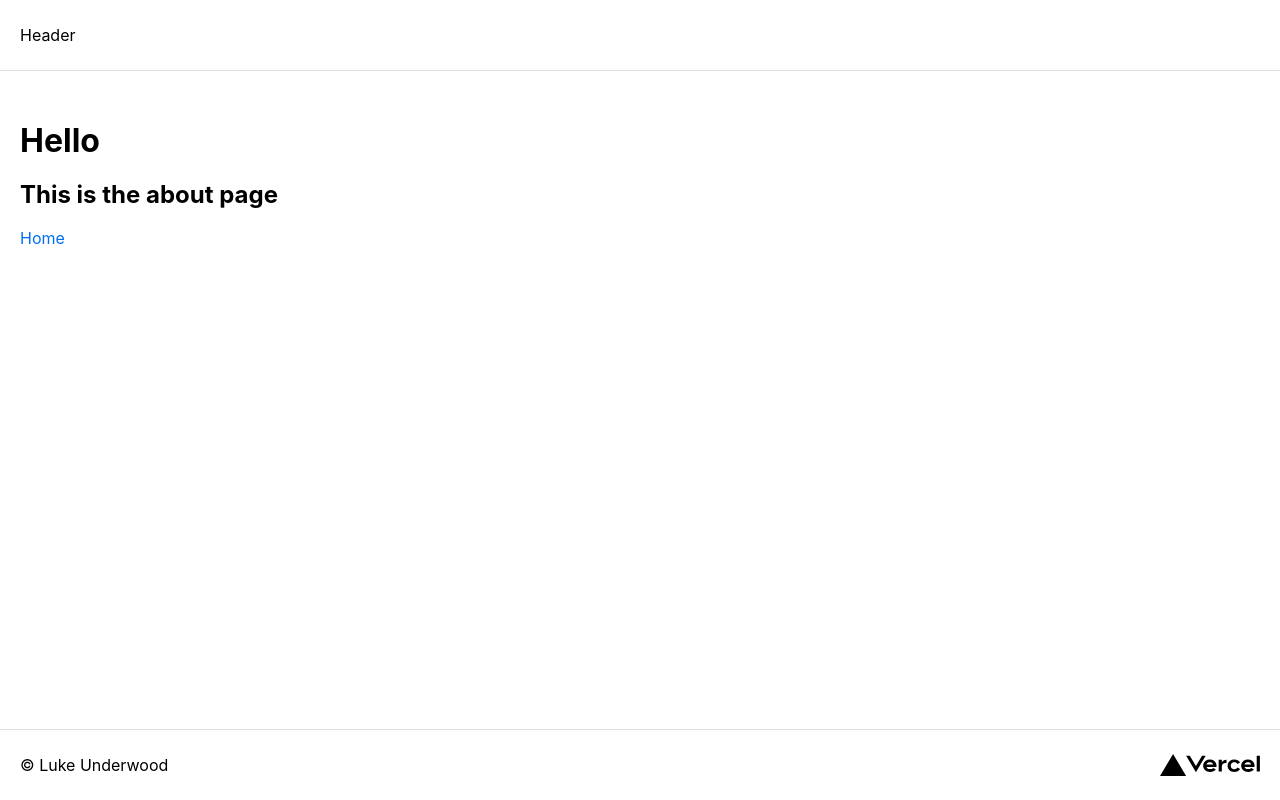
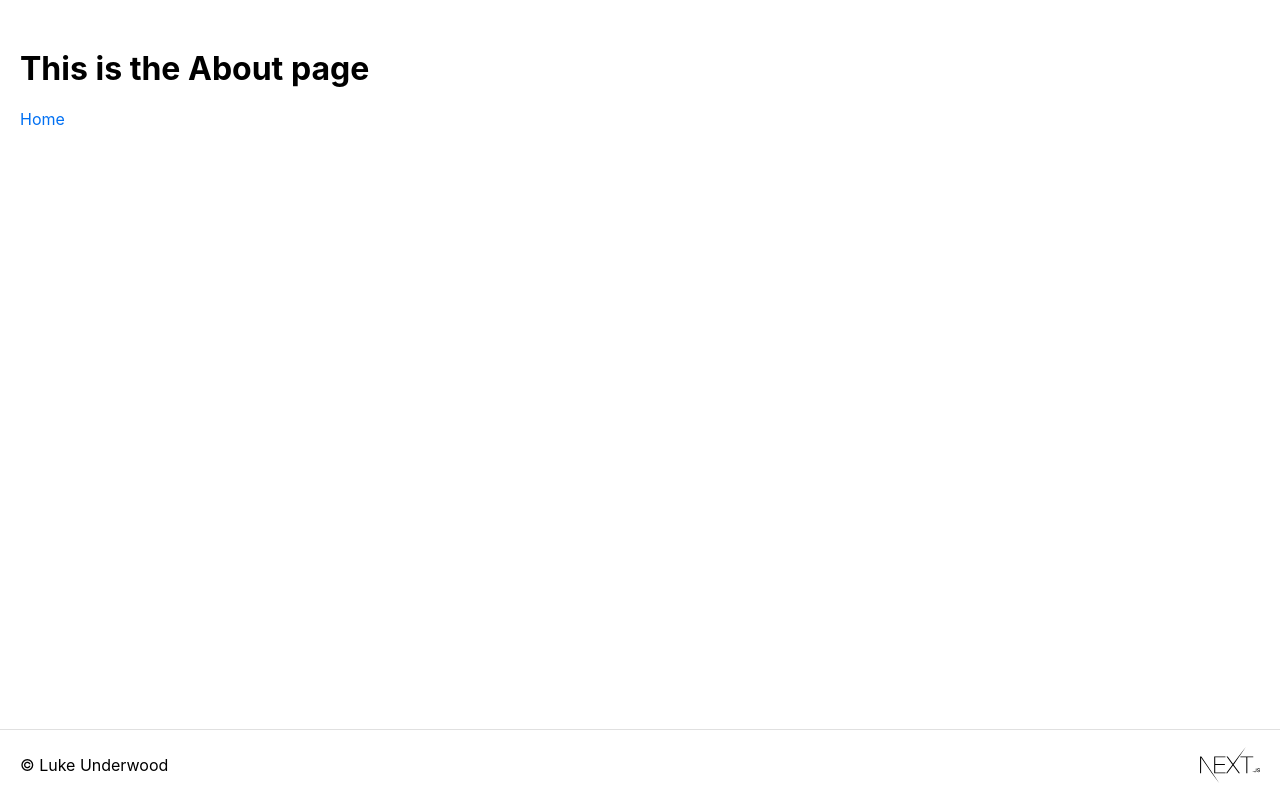
Before and after one commit to SnarkieDesign/next-app, a Next.js app: page /about in a window 1280 px wide. Built offline with nearby package versions, Linux system fonts and the light colour scheme.

Commit message:
Dayjs install, strip back templates

```diff
--- a/components/footer/footer.module.scss
+++ b/components/footer/footer.module.scss
@@ -10,5 +10,5 @@
 }
 
 .logo {
-  width: 100px;
+  width: 60px;
 }
--- a/components/footer/index.tsx
+++ b/components/footer/index.tsx
@@ -1,7 +1,7 @@
 import Block from "../block";
 import styles from "./footer.module.scss";
 import Image from "next/image";
-import vercel from "../../public/vercel.svg";
+import next from "../../public/next.svg";
 
 const Footer: React.VFC = () => {
   return (
@@ -9,7 +9,7 @@ const Footer: React.VFC = () => {
       <div className={styles.layout}>
         <p>&copy; Luke Underwood</p>
         <div className={styles.logo}>
-          <Image src={vercel} alt="Vercel logo" layout="responsive" />
+          <Image src={next} alt="Next logo" layout="responsive" />
         </div>
       </div>
     </Block>
--- a/components/page/index.tsx
+++ b/components/page/index.tsx
@@ -1,5 +1,4 @@
 import Head from "next/head";
-import Header from "../header/index";
 import Footer from "../footer/index";
 
 export interface PageProps {
@@ -13,8 +12,6 @@ const Page: React.FC<PageProps> = ({ children, title }) => {
         <title>{title && `${title} | `}Luke&apos;s Next App</title>
       </Head>
 
-      <Header />
-
       {children}
 
       <Footer />
--- a/package.json
+++ b/package.json
@@ -10,6 +10,7 @@
   },
   "dependencies": {
     "clsx": "^1.1.1",
+    "dayjs": "^1.10.7",
     "next": "11.1.2",
     "react": "17.0.2",
     "react-dom": "17.0.2",
--- a/pages/about.tsx
+++ b/pages/about.tsx
@@ -1,13 +1,17 @@
+import type { GetStaticProps } from "next";
 import Link from "next/link";
 import Page from "../components/page";
 import Block from "../components/block";
 
-const About = () => {
+export interface AboutProps {
+  title: string;
+}
+
+const About: React.FC<AboutProps> = ({ title }) => {
   return (
-    <Page>
+    <Page title={title}>
       <Block>
-        <h1>Hello</h1>
-        <h2>This is the about page</h2>
+        <h1>This is the {title} page</h1>
         <p>
           <Link href="/">
             <a>Home</a>
@@ -18,4 +22,13 @@ const About = () => {
   );
 };
 
+export const getStaticProps: GetStaticProps = async () => {
+  return {
+    props: {
+      title: "About",
+    },
+    revalidate: 5,
+  };
+};
+
 export default About;
```
Also changed, not shown: pages/index.tsx (+5 -9 lines), public/next.svg (added), 1 other file (tests, documents, lock files or other folders).
